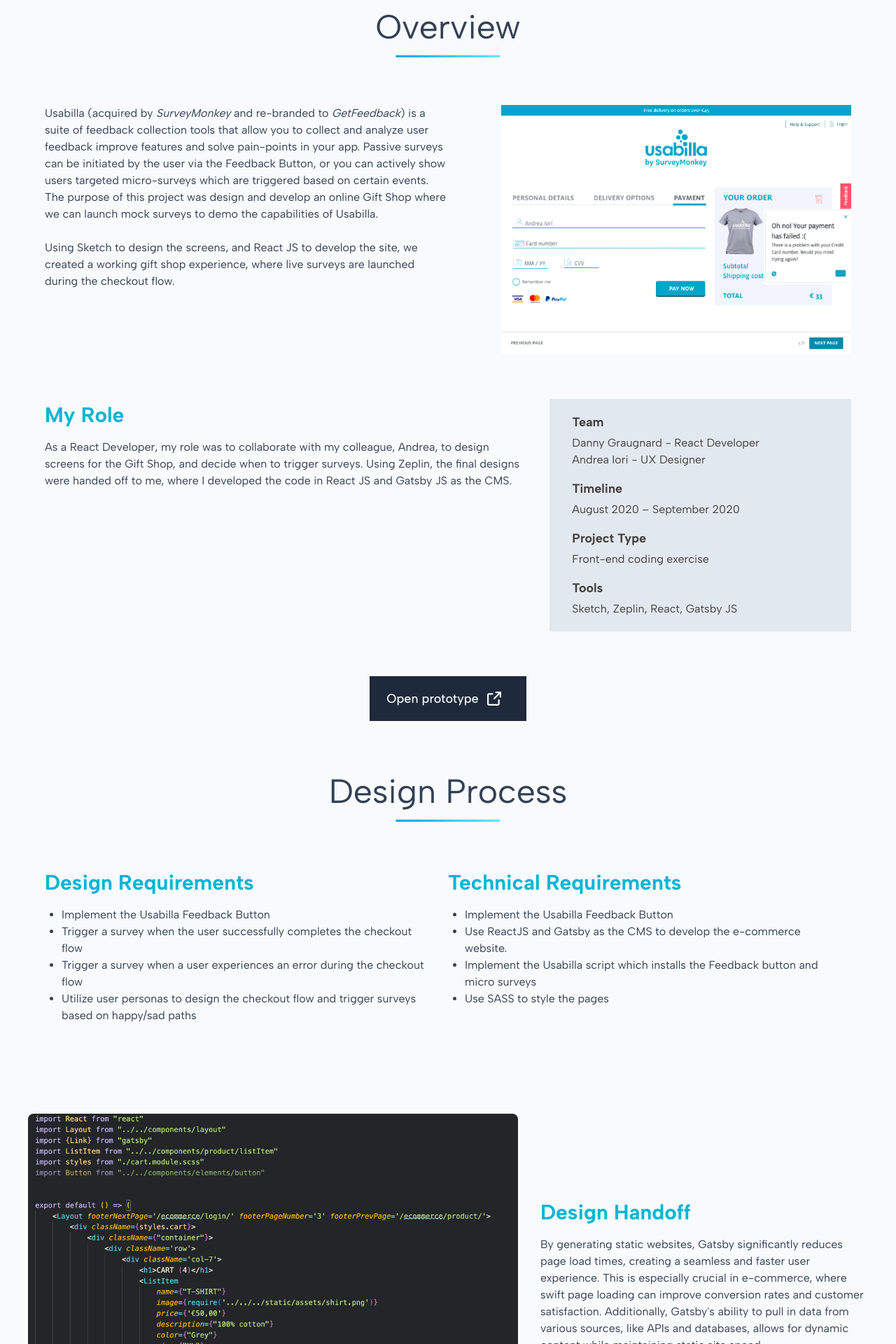
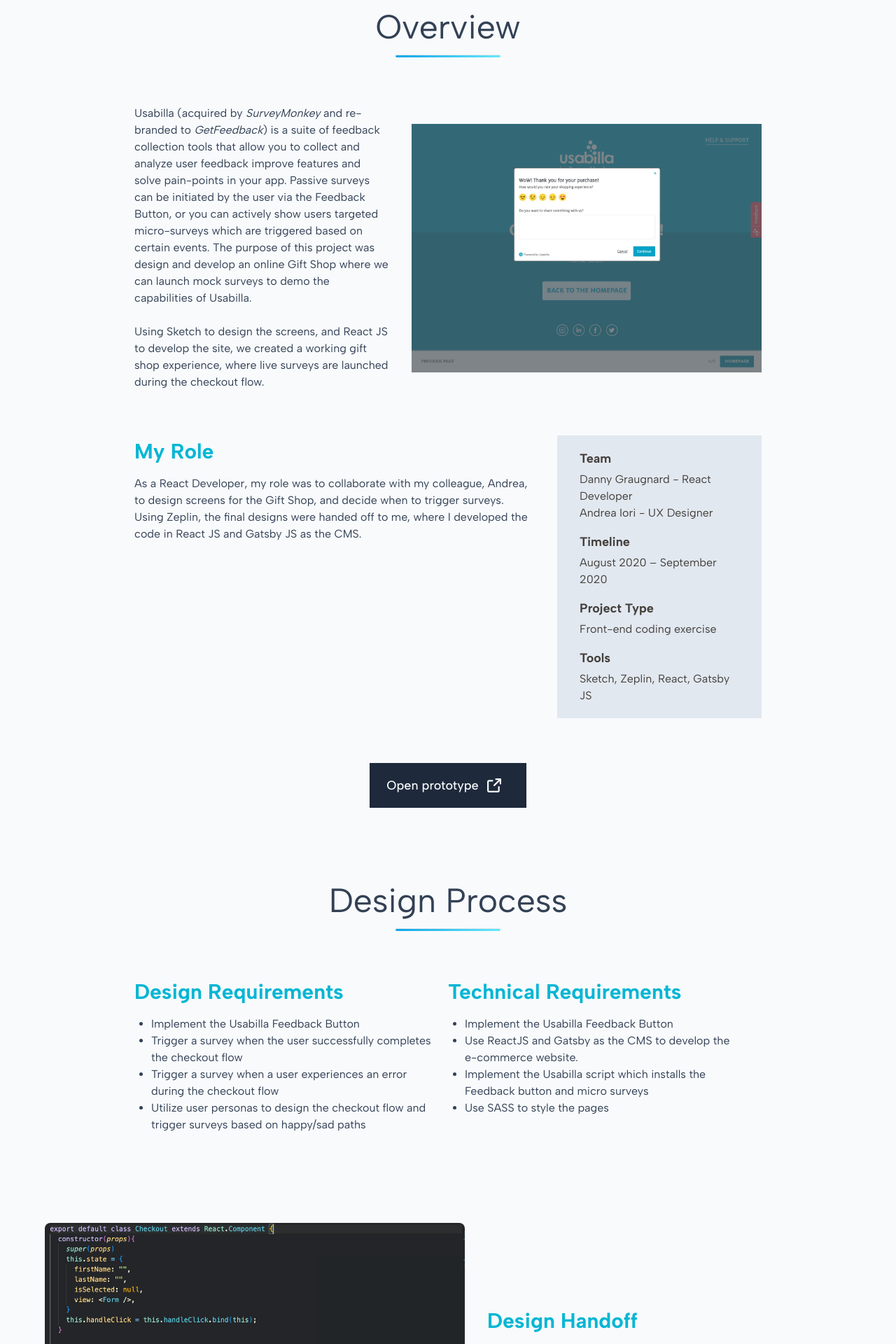
Before and after one commit to dan11218/portfolio-app, a Next.js app: page /projects/gift-shop-demo in a window 1280 px wide. Shown: the part 880-2800 px from the top of the page at 70% size. Built offline with nearby package versions, Linux system fonts and the light colour scheme.

Commit message:
updates image for handoff

```diff
--- a/app/projects/gift-shop-demo/design-process/design-process.tsx
+++ b/app/projects/gift-shop-demo/design-process/design-process.tsx
@@ -2,31 +2,31 @@
 import Solution from "../overview/my-role";
 import DesignRequirements from "./design-requirements";
 import TechnicalRequirements from "./technical-requirements copy";
-import CodeSample from "./code-sample";
+import Handoff from "./handoff";
 import Image from "next/image";
 import CustomLink from "@/app/components/customLink";
 
 export default function DesignProcess() {
   return (
-    <section className="mb-16 flex h-fit w-screen flex-col items-center px-10">
-      <div className="flex w-full max-w-7xl flex-col items-center">
-        <div>
+    <section className="mb-24 flex h-fit w-screen flex-col items-center px-10">
+      <div className="flex w-full max-w-6xl flex-col items-center">
+        <div className="items-center">
           <h1>Design Process</h1>
           <hr className="m-auto my-1 mb-16 h-1 w-[150px] rounded bg-gradient-to-r from-sky-500 to-cyan-300 dark:bg-gray-300" />
         </div>
-        <div className="mb-16 flex flex-col justify-between md:flex-row">
+        <div className="mb-16 flex max-w-4xl flex-col justify-between md:flex-row">
           <DesignRequirements />
           <TechnicalRequirements />
         </div>
-        <div className="mb-16 flex flex-col-reverse items-center justify-center md:flex-row">
+        <div className="mb-16 flex flex-col-reverse items-center justify-center lg:flex-row">
           <Image
-            src="/static/gift-shop-demo/code-sample.png"
-            width={700}
-            height={700}
+            src="/static/gift-shop-demo/code_sample.png"
+            width={600}
+            height={600}
             className="rounded-lg"
             alt="screenshot of code editor"
           />
-          <CodeSample />
+          <Handoff />
         </div>
         <CustomLink
           url={"https://github.com/dan11218/gatsby-e-commerce-demo"}
--- a/app/projects/gift-shop-demo/design-process/code-sample.tsx
+++ b/app/projects/gift-shop-demo/design-process/handoff.tsx
@@ -1,6 +1,6 @@
 import { kalam } from "@/app/fonts";
 
-export default function CodeSample() {
+export default function Handoff() {
   return (
     <div className="mb-16 flex w-full max-w-xl flex-col sm:ml-8">
       <h3 className="mb-3 font-bold text-cyan-500">Design Handoff</h3>
--- a/app/projects/gift-shop-demo/final-designs/finalDesign.tsx
+++ b/app/projects/gift-shop-demo/final-designs/finalDesign.tsx
@@ -3,7 +3,7 @@
 
 export default function FinalDesign() {
   return (
-    <section className="mb-16 flex h-fit w-screen flex-col items-center px-10">
+    <section className="mb-24 flex h-fit w-screen flex-col items-center px-10">
       <div className="flex w-full max-w-7xl flex-col items-center">
         <div>
           <h1>Final Designs</h1>
@@ -11,7 +11,7 @@
         </div>
         <div className="flex w-full flex-col space-y-16">
           <div className="flex flex-col items-center md:items-start">
-            <h3 className="mb-4">Add to cart</h3>
+            <h3 className="mb-4 font-bold text-cyan-500">Add to cart</h3>
             <div
               id="shop flow"
               className="flex flex-wrap items-start justify-center md:justify-normal"
@@ -54,7 +54,9 @@
             </div>
           </div>
           <div className="flex flex-col items-center md:items-start">
-            <h3 className="mb-4">Checkout with survey</h3>
+            <h3 className="mb-4 font-bold text-cyan-500">
+              Checkout with survey
+            </h3>
             <div
               id="new-event-screens"
               className="flex flex-wrap items-start justify-center md:justify-normal"
@@ -104,7 +106,7 @@
             </div>
           </div>
           <div className="flex flex-col items-center md:items-start">
-            <h3 className="mb-4">Registration</h3>
+            <h3 className="mb-4 font-bold text-cyan-500">Registration</h3>
             <div
               id="new-event-screens"
               className="flex flex-wrap items-start justify-center md:justify-normal"
--- a/app/projects/gift-shop-demo/overview/overview.tsx
+++ b/app/projects/gift-shop-demo/overview/overview.tsx
@@ -9,13 +9,13 @@
 export default function Overview() {
   return (
     <section className="flex h-fit w-screen flex-col items-center px-10">
-      <div className="mb-16 flex w-full max-w-6xl flex-col items-center">
+      <div className="mb-24 flex w-full max-w-4xl flex-col items-center">
         <div className={"mb-16 flex flex-col"}>
           <h1>Overview</h1>
           <hr className="m-auto my-1 h-1 w-[150px] rounded bg-gradient-to-r from-sky-500 to-cyan-300 dark:bg-gray-300" />
         </div>
-        <div className="mb-16 flex w-full flex-col justify-between md:flex-row">
-          <p className={"mb-8 max-w-xl"}>
+        <div className="mb-16 flex w-full flex-col items-center justify-between md:flex-row">
+          <p className={"mb-8 md:mb-0 md:mr-8"}>
             {`Usabilla (acquired by `}
             <i>SurveyMonkey</i>
             {` and re-branded to `}
@@ -34,11 +34,10 @@
             surveys are launched during the checkout flow.`}
           </p>
           <Image
-            src="/static/gift-shop-demo/screens/payment_campaign.png"
+            src="/static/gift-shop-demo/screens/post_payment_campaign.png"
             width={500}
             height={500}
             alt="screenshot of survey modal"
-            className={""}
           />
         </div>
         <div className="mb-16 flex w-full flex-col justify-between md:flex-row">
```
Also changed, not shown: public/static/gift-shop-demo/code_sample.png (added).
